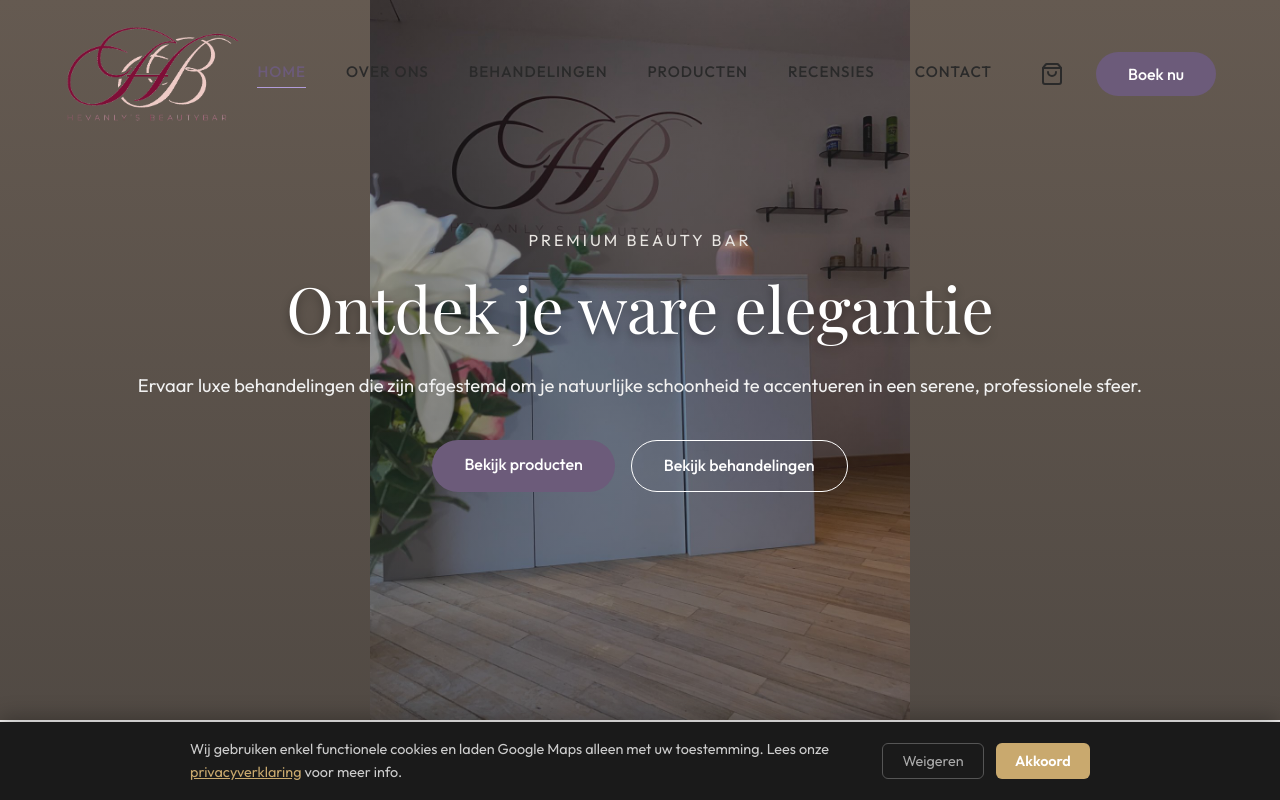
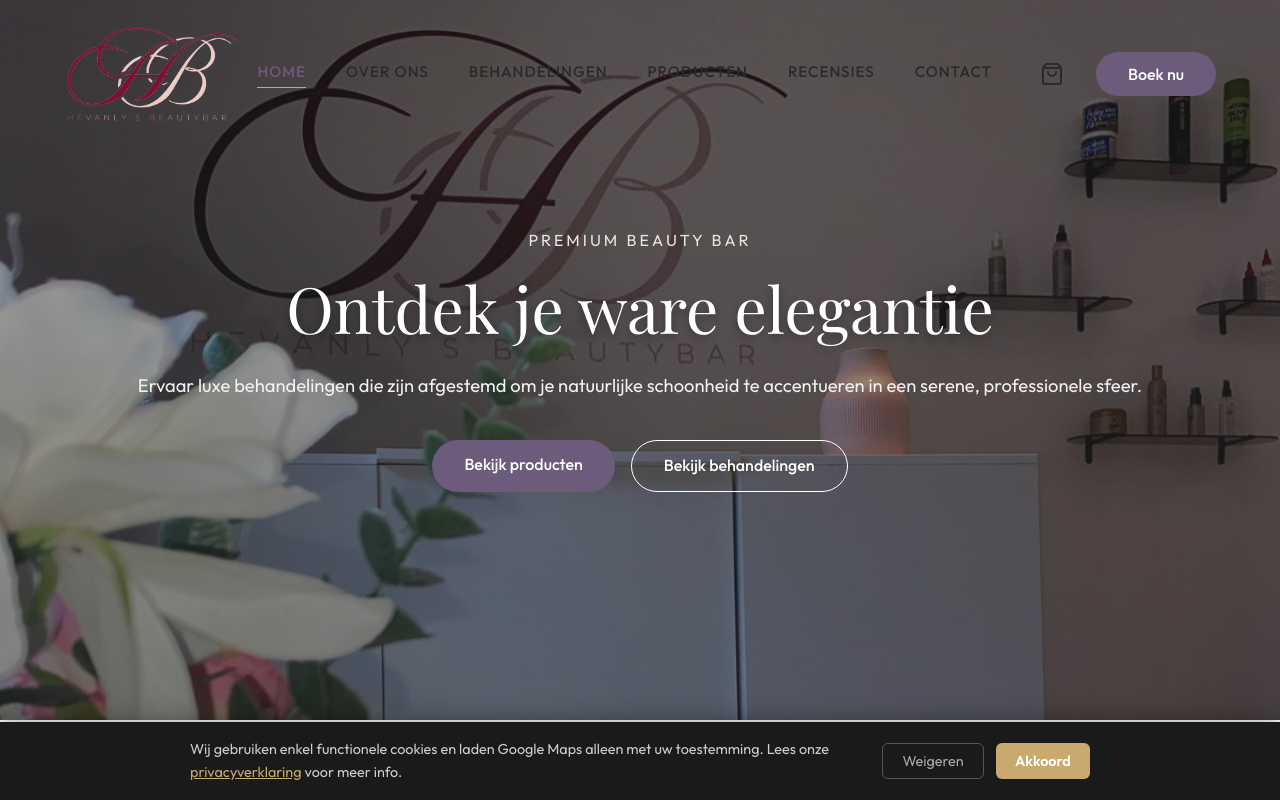
Before and after one commit to r1092656/hevanly-s, a React (Vite) app: page / in a window 1280 px wide. Shown: the top 800 px of the page. Built offline with nearby package versions, Linux system fonts and the light colour scheme; a web font is replaced by a local one.

Commit message:
Hero foto positie fix

```diff
--- a/src/pages/Home.css
+++ b/src/pages/Home.css
@@ -22,8 +22,8 @@
   left: 0;
   width: 100%;
   height: 100%;
-  background-size: contain;
-  background-position: center center;
+  background-size: cover;
+  background-position: center 20%;
   background-repeat: no-repeat;
   background-color: var(--color-primary); /* fallback */
   z-index: 1;
```
